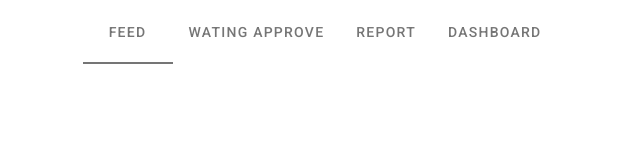
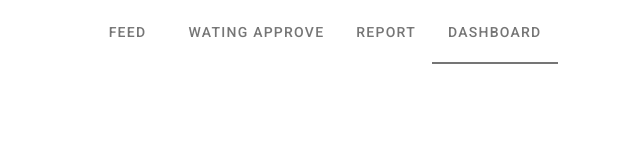
Before and after one commit to HaragoSeries-png/Questboard-admin, a Vue app: page /dashboard in a window 1280 px wide. Shown: the top 160 px of the page, without its empty margins (310-950 px from the left). Built offline with nearby package versions, Linux system fonts and the light colour scheme.

Commit message:
Faith no admin

```diff
--- a/package.json
+++ b/package.json
@@ -10,8 +10,10 @@
   "dependencies": {
     "@vue/cli": "^4.5.12",
     "axios": "^0.21.1",
+    "chart.js": "^3.1.1",
     "core-js": "^3.6.5",
     "vue": "^2.6.11",
+    "vue-chartjs": "^3.5.1",
     "vue-router": "^3.2.0",
     "vuetify": "^2.4.0"
   },
--- a/src/components/navAdmin.vue
+++ b/src/components/navAdmin.vue
@@ -39,7 +39,7 @@
         {title: "Feed", to: "/adminfeed"},
         {title: "Wating Approve", to: "/adminapprove"},
         {title: "Report", to: "/adminreport"},
-        {title: "Dashboard", to: "/admindashboard"},
+        {title: "Dashboard", to: "/dashboard"},
       ],
     }),
   }
--- a/src/router/index.js
+++ b/src/router/index.js
@@ -5,6 +5,7 @@ import seeQuest from '../views/seeQuest.vue'
 import Admin_approve from '../views/Admin_approve.vue'
 import adminFeed from '../views/adminFeed.vue'
 import report from '../views/report.vue'
+import Dashboard from '../views/Dashboard.vue'
 Vue.use(VueRouter)
 
 const routes = [
@@ -16,7 +17,8 @@ const routes = [
   { path : '/quest/id/:id',component : seeQuest},
   { path : '/adminapprove',component : Admin_approve},
   { path : '/adminfeed',component : adminFeed},
-  { path : '/adminreport',component : report}
+  { path : '/adminreport',component : report},
+  { path : '/dashboard',component : Dashboard}
 
 ]
 
--- /dev/null
+++ b/src/views/Dashboard.vue
@@ -0,0 +1,3 @@
+<template>
+
+</template>
```
Also changed, not shown: 1 other file (tests, documents, lock files or other folders).
